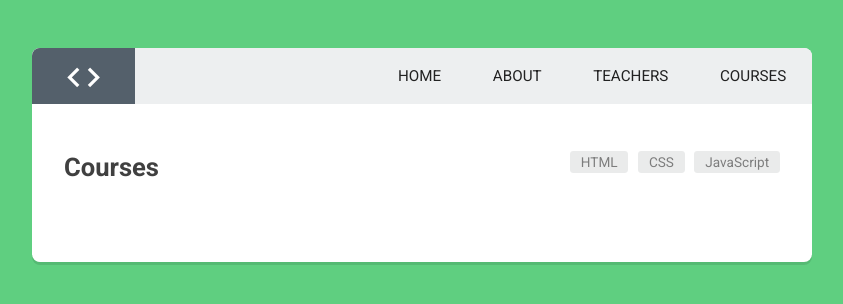
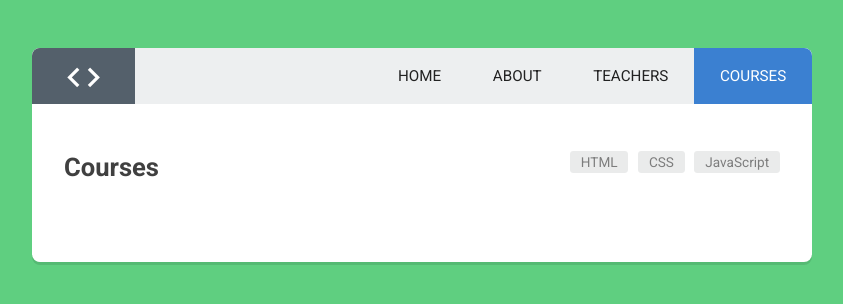
Before and after one commit to HeWhoShallNotBeMentioned/TH-React_Router_4_Basics, a React (Create React App) app: page /courses in a window 1280 px wide. Shown: the top 304 px of the page, without its empty margins (218-1061 px from the left). Built offline with nearby package versions, Linux system fonts and the light colour scheme.

Commit message:
fixed home to only show active when selected. Demonstration of activeStyle and activeClassName

```diff
--- a/src/components/Header.js
+++ b/src/components/Header.js
@@ -1,14 +1,14 @@
 import React from 'react';
-import {Link} from 'react-router-dom';
+import {NavLink} from 'react-router-dom';
 
 const Header = () => (
   <header>
     <span className="icn-logo"><i className="material-icons">code</i></span>
     <ul className="main-nav">
-      <li><Link to="/">Home</Link></li>
-      <li><Link to="/about">About</Link></li>
-      <li><Link to="/teachers">Teachers</Link></li>
-      <li><Link to="/courses">Courses</Link></li>
+      <li><NavLink exact to="/" activeStyle={{background: ''}}>Home</NavLink></li>
+      <li><NavLink to="/about" activeClassName="actyMcActiveFace">About</NavLink></li>
+      <li><NavLink to="/teachers">Teachers</NavLink></li>
+      <li><NavLink to="/courses">Courses</NavLink></li>
     </ul>
   </header>
 );
```
